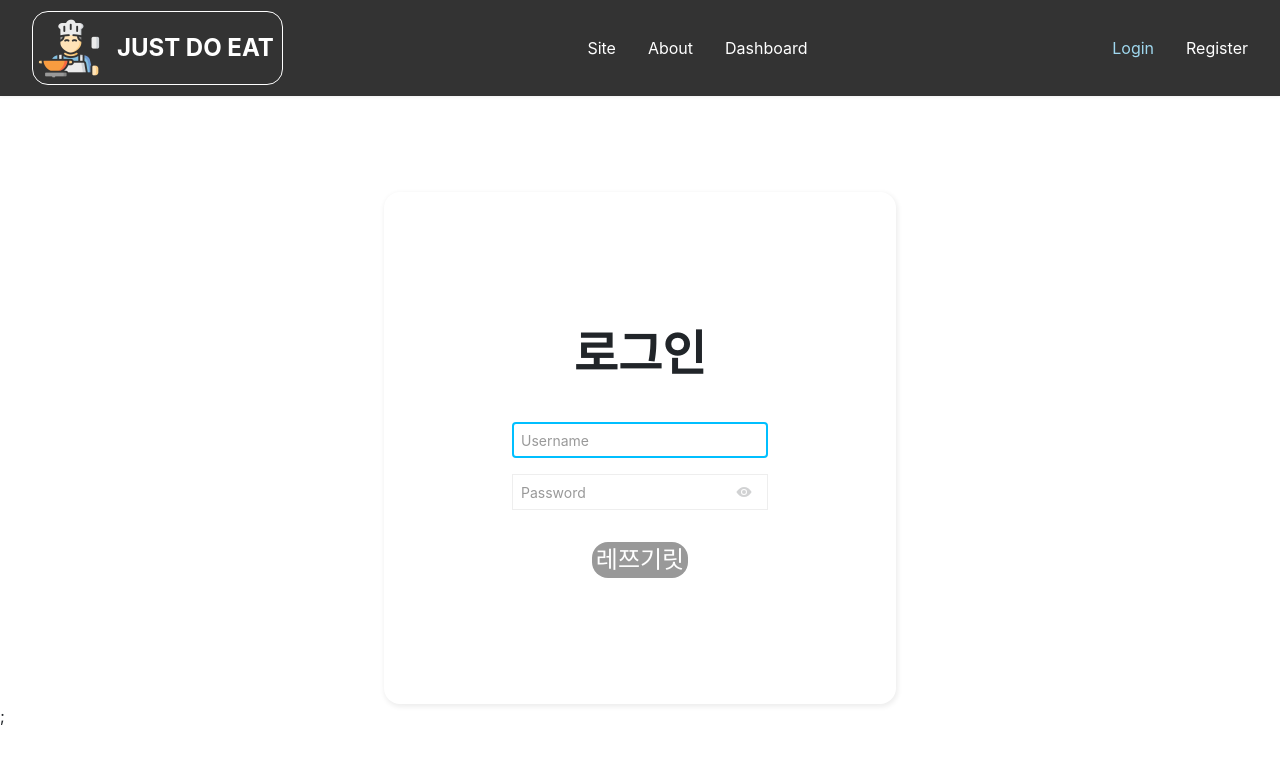
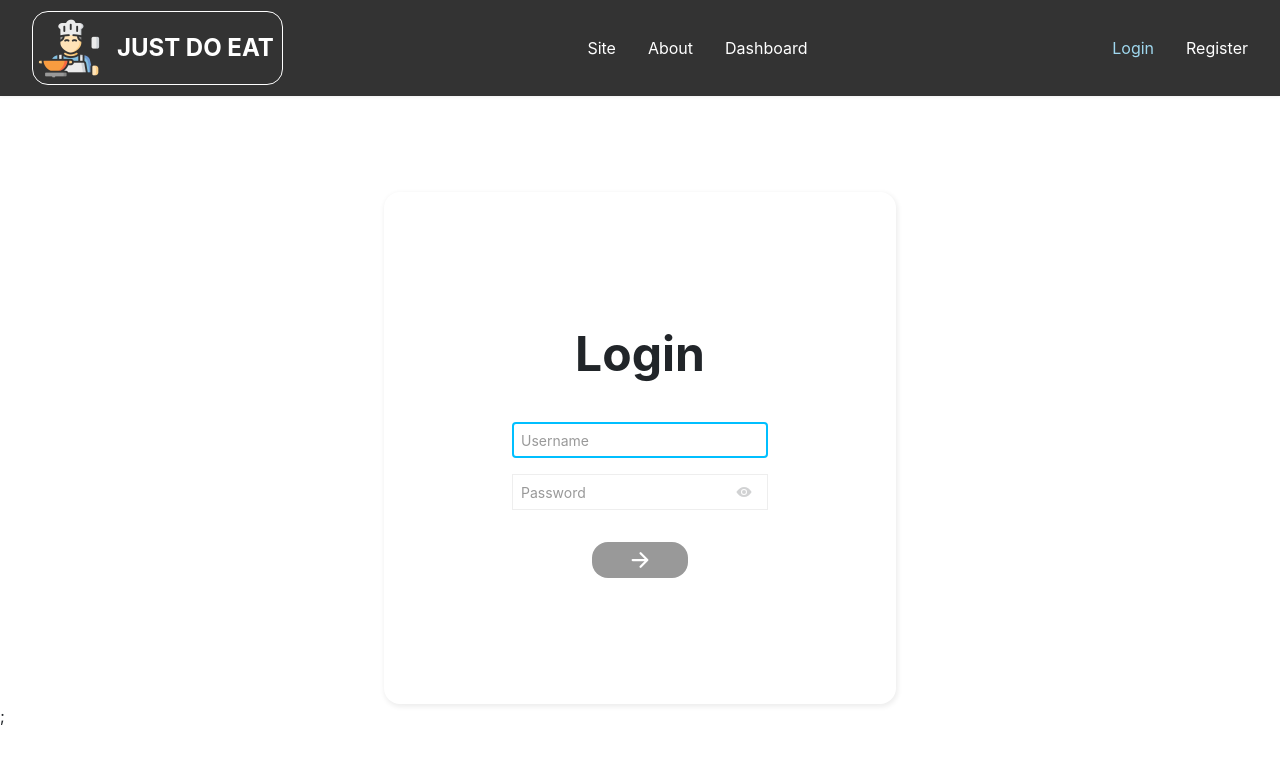
Before and after one commit to heybys/just-do-eat, a React (Create React App) app: page /login in a window 1280 px wide. Shown: the top 760 px of the page. Built offline with nearby package versions, Linux system fonts and the light colour scheme.

Commit message:
add toast

```diff
--- a/src/auth/page/Login.tsx
+++ b/src/auth/page/Login.tsx
@@ -1,17 +1,28 @@
-import React, {useState} from 'react';
+import React, { useState } from 'react';
 import './login.css';
-import {authService} from '../service/authService';
-import {LoginInfo, LoginInfoDefault} from '../model/auth.model';
-import PasswordInput from "../component/PasswordInput";
+import { authService } from '../service/authService';
+import { LoginInfo, LoginInfoDefault } from '../model/auth.model';
+import PasswordInput from '../component/PasswordInput';
+import { IoArrowForward } from 'react-icons/io5';
+import { Toast } from 'react-bootstrap';
 
 const Login = () => {
   const [loginInfo, setLoginInfo] = useState<LoginInfo>(LoginInfoDefault);
+  const [showToast, setShowToast] = useState(false);
+
+  const postMessageOnToast = (message: string, variant = 'success', delayInSeconds = 3) => {
+    setShowToast(true);
+  };
 
   const onClickLoginButton = async () => {
     const { username, password } = loginInfo;
 
     if (username && password) {
-      await authService.login(loginInfo);
+      try {
+        await authService.login(loginInfo);
+      } catch (e) {
+        postMessageOnToast('message');
+      }
     } else {
       alert('id, password empty.');
     }
@@ -20,7 +31,7 @@ const Login = () => {
   return (
     <div className="login flex-column-center">
       <div className="paper flex-column-center">
-        <div className="title">로그인</div>
+        <div className="title">Login</div>
         <div className="form flex-column-center">
           <div className="input-container flex-column-center">
             <input
@@ -43,11 +54,18 @@ const Login = () => {
               onClick={onClickLoginButton}
               disabled={!loginInfo.username || !loginInfo.password}
             >
-              레쯔기릿
+              <IoArrowForward className="icon" />
             </button>
           </div>
         </div>
       </div>
+      <Toast show={showToast} autohide onClose={() => setShowToast(false)}>
+        <Toast.Header>
+          <strong className="me-auto">Bootstrap</strong>
+          <small>11 mins ago</small>
+        </Toast.Header>
+        <Toast.Body>Hello, world! This is a toast message.</Toast.Body>
+      </Toast>
     </div>
   );
 };
```
